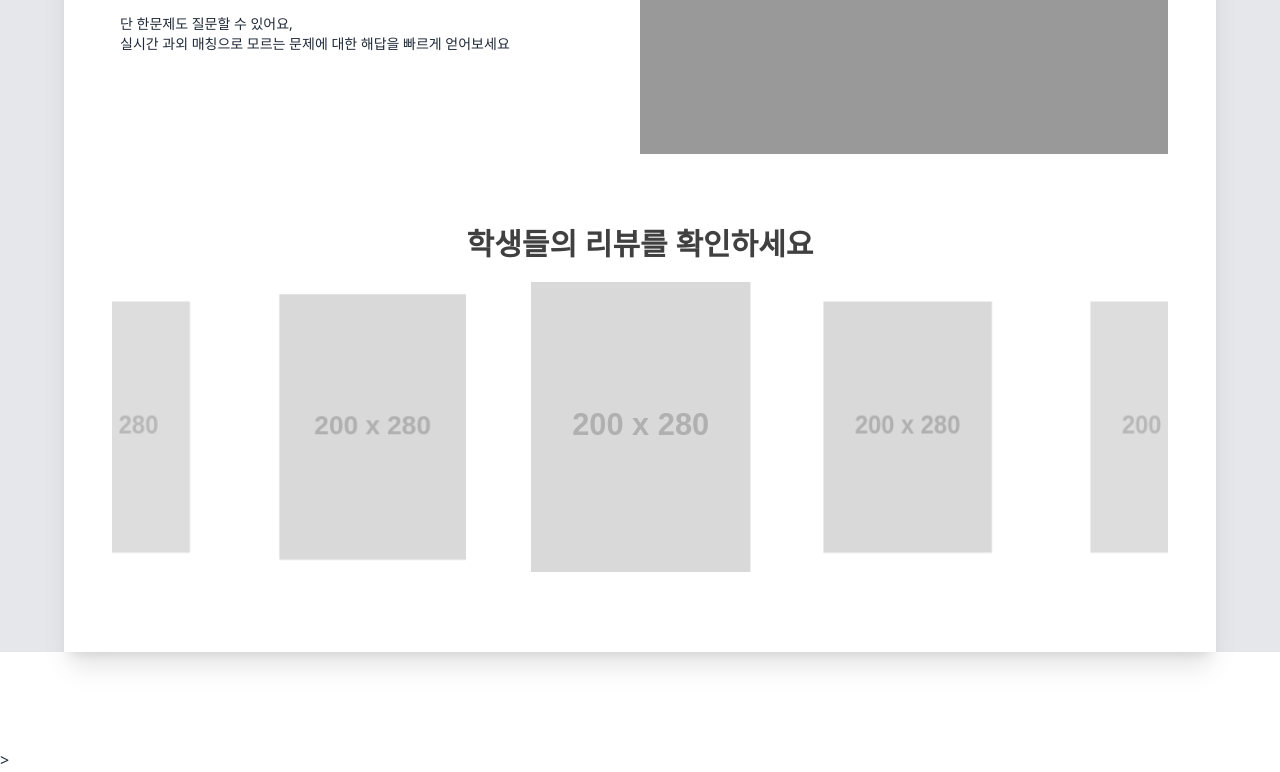
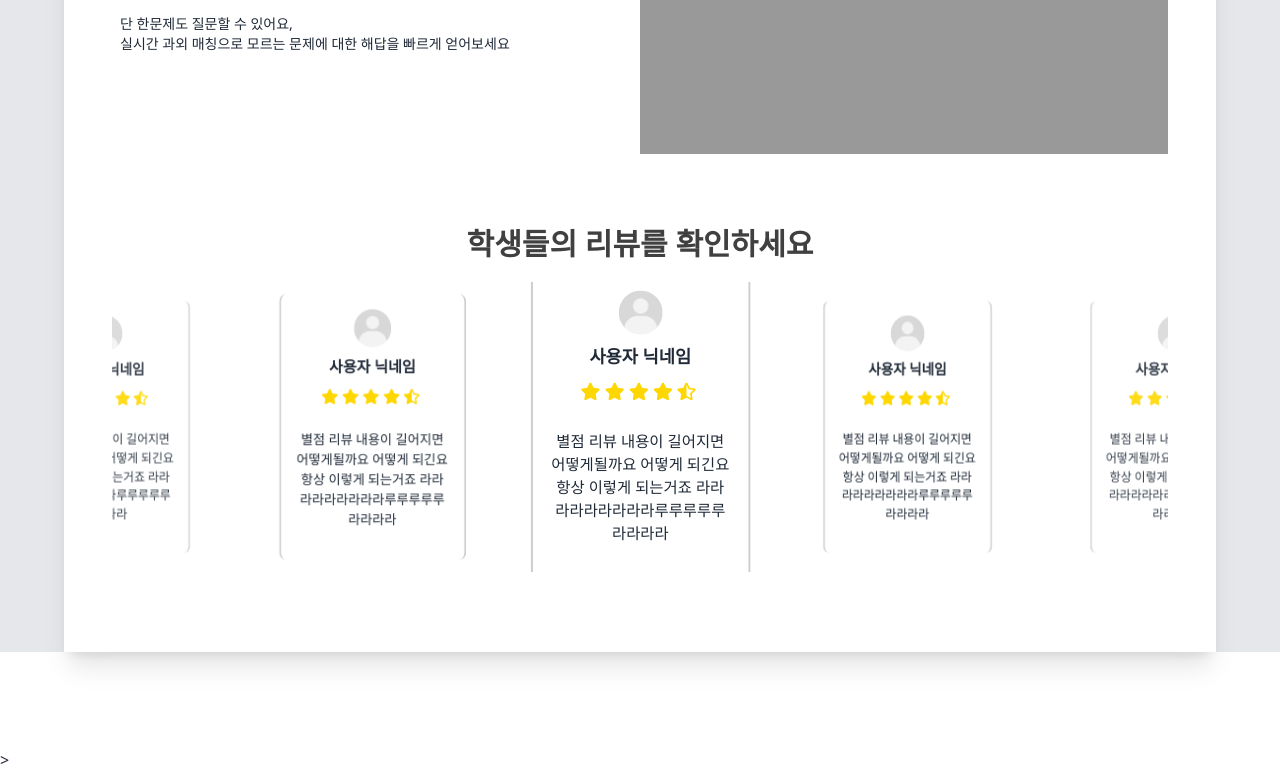
Before and after one commit to seongeun42/TutorCall, a Vue app in the folder frontend/: page / in a window 1280 px wide. Shown: the part 812-1584 px from the top of the page. Built offline with nearby package versions, Linux system fonts and the light colour scheme.

Commit message:
Design: MainPage의 리뷰 캐러셀 컴포넌트 구체화
Related to: S10P12A604-291

```diff
--- a/frontend/src/pages/mainpage/ReviewCarousel.vue
+++ b/frontend/src/pages/mainpage/ReviewCarousel.vue
@@ -8,8 +8,6 @@
         <ReviewDetail :data="slide" />
         <!-- <div class="carousel__item">{{ slide }}</div> -->
       </Slide>
-
-      <!-- ... -->
     </Carousel>
   </div>
 </template>
@@ -38,6 +36,7 @@ export default defineComponent({
 
 .carousel__viewport {
   perspective: 2000px;
+  padding-top: 2rem;
 }
 
 .carousel__track {
--- a/frontend/src/pages/mainpage/ReviewDetail.vue
+++ b/frontend/src/pages/mainpage/ReviewDetail.vue
@@ -1,9 +1,86 @@
 <template>
-  <div>
-    <img src="https://via.placeholder.com/200x280" class="w-full h-auto opacity-75" />
+  <link
+    rel="stylesheet"
+    href="https://cdnjs.cloudflare.com/ajax/libs/font-awesome/5.15.3/css/all.min.css"
+  />
+  <div class="review-container">
+    <div class="user-profile">
+      <img src="@\img\default_profile.png" alt="프로필 사진" class="profile-picture" />
+      <span class="username">사용자 닉네임</span>
+    </div>
+    <div class="star-rating">
+      <i class="fas fa-star"></i>
+      <i class="fas fa-star"></i>
+      <i class="fas fa-star"></i>
+      <i class="fas fa-star"></i>
+      <i class="fas fa-star-half-alt"></i>
+    </div>
+    <div class="user-review">
+      <p class="review-text">
+        별점 리뷰 내용이 길어지면 어떻게될까요 어떻게 되긴요 항상 이렇게 되는거죠
+        라라라라라라라라라루루루루루라라라라
+      </p>
+    </div>
   </div>
 </template>
 
-<script setup lang="ts"></script>
+<style>
+.review-container {
+  width: 200px;
+  height: 280px;
+  border-left: 2px solid #ccc;
+  border-right: 2px solid #ccc;
+  border-radius: 8px;
+  padding: 16px;
+  display: flex;
+  flex-direction: column;
+  justify-content: center;
+  align-items: center;
+  text-align: center;
+}
 
-<style scoped></style>
+.user-profile {
+  display: flex;
+  flex-direction: column;
+  align-items: center;
+  margin-bottom: 12px;
+}
+
+.profile-picture {
+  width: 40px;
+  height: 40px;
+  object-fit: cover;
+  border-radius: 50%;
+  margin-bottom: 8px;
+}
+
+.username {
+  font-weight: bold;
+}
+
+.user-review {
+  display: flex;
+  flex-direction: column;
+  justify-content: center;
+  align-items: center;
+  flex-grow: 1;
+}
+
+.star-rating {
+  display: flex;
+  align-items: center;
+  justify-content: center;
+  color: #ffd700;
+  margin-bottom: 8px;
+}
+
+.star-rating i {
+  margin-right: 4px;
+  font-size: 16px;
+}
+
+.review-text {
+  font-size: 14px;
+  margin: 0;
+}
+</style>
```
